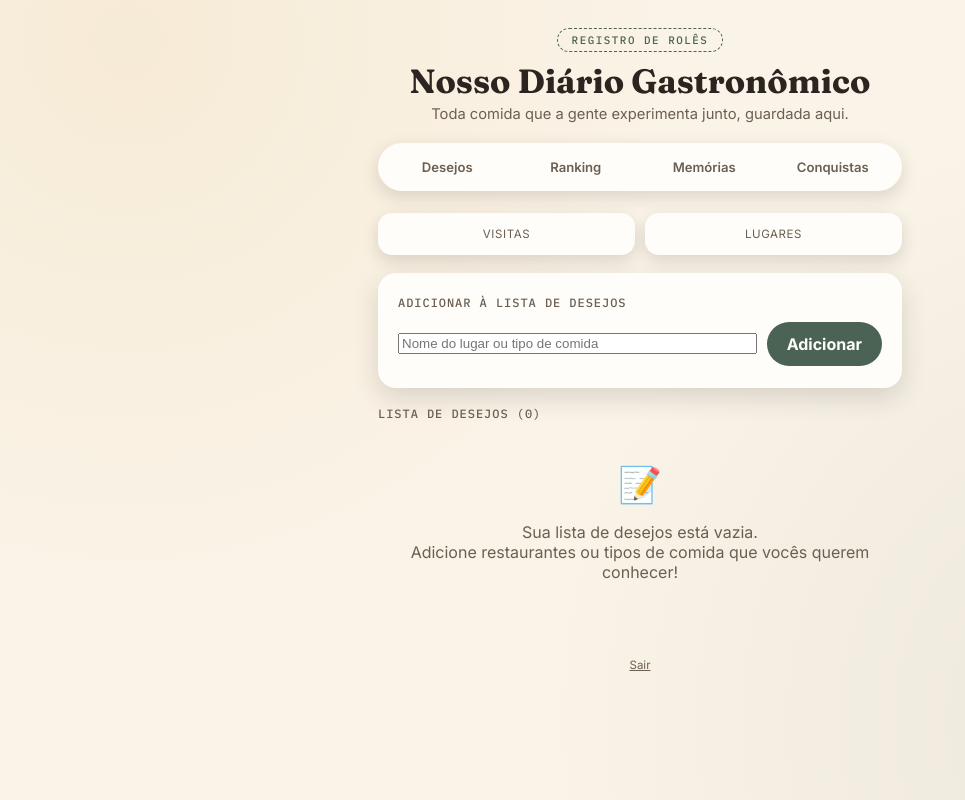
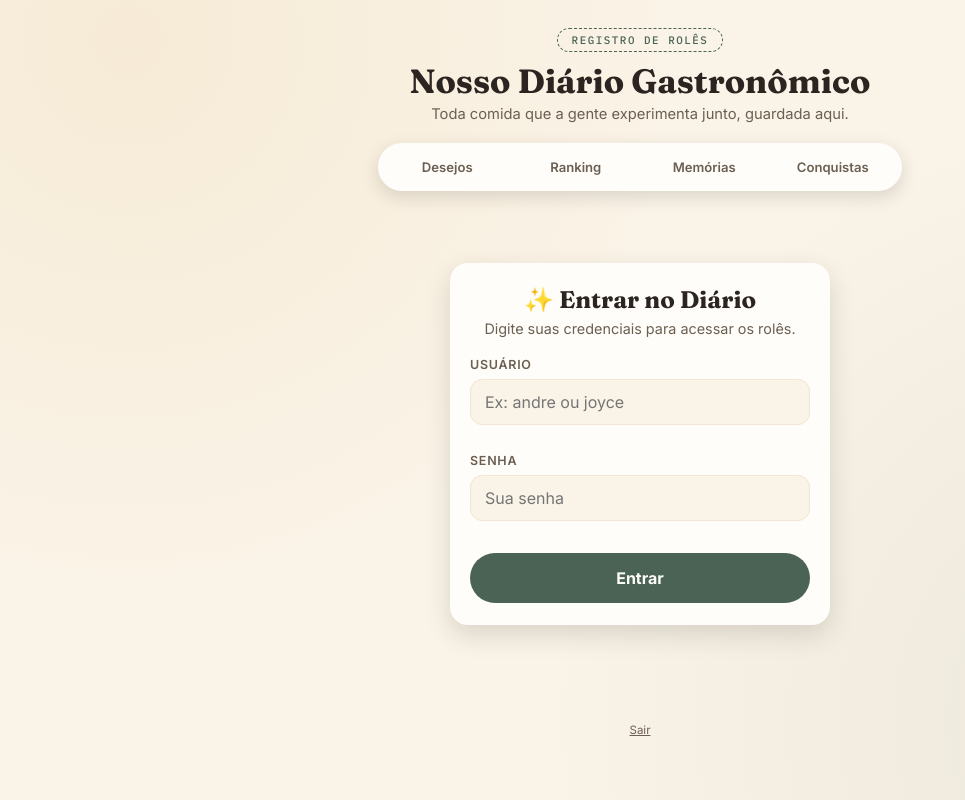
Before and after one commit to andregabriel-dev/diario, a Flask app: page /entrar in a window 1280 px wide. Shown: the whole page, without its empty margins (0-965 px from the left). Run offline with Flask 3, Linux system fonts and the light colour scheme.

Commit message:
Ajuste na tela inicial de login

```diff
--- a/app.py
+++ b/app.py
@@ -14,19 +14,16 @@ UPLOAD_DIR = os.path.join(BASE_DIR, 'static', 'uploads')
 os.makedirs(UPLOAD_DIR, exist_ok=True)
 
 app = Flask(__name__)
-
+app.config['SECRET_KEY'] = 'diario-gastronomico-chave-super-secreta-2026'
 
 @app.after_request
 def sem_cache(response):
-    # Evita que o navegador (bfcache) mostre uma página antiga já logada
-    # depois de sair, ou uma página desatualizada ao voltar.
     if request.endpoint != 'static':
         response.headers['Cache-Control'] = 'no-store, no-cache, must-revalidate, max-age=0'
         response.headers['Pragma'] = 'no-cache'
     return response
-app.config['SECRET_KEY'] = os.environ.get('DIARIO_SECRET_KEY', 'troque-esta-chave-antes-de-publicar')
 
-EXTENSOES_PERMITIDAS = {'png', 'jpg', 'jpeg', 'webp'}
+EXTENSOES_PERMITIDAS = {'png', 'jpg', 'jpeg', 'webp', 'jfif'}
 
 # Lista de desafios com pesos/pontos diferentes
 DESAFIOS = [
@@ -217,10 +214,14 @@ def formatar_data_curta(iso):
 
 @app.before_request
 def exigir_senha():
-    rotas_livres = {'entrar', 'mudar_senha', 'static'}
+    rotas_livres = {'entrar', 'mudar_senha', 'sair', 'static'}
+    print(f"DEBUG -> Rota acessada: {request.endpoint} | Usuário na sessão: {session.get('usuario')}")
+
     if request.endpoint in rotas_livres:
         return
+
     if not session.get('usuario'):
+        print("DEBUG -> Usuário NÃO logado! Redirecionando para /entrar...")
         return redirect(url_for('entrar'))
 
 @app.route('/entrar', methods=['GET', 'POST'])
@@ -262,7 +263,10 @@ def mudar_senha():
 
 @app.route('/sair')
 def sair():
+    print(">>> BOTÃO SAIR FOI CLICADO! LIMPANDO SESSÃO...")
     session.clear()
+    session.pop('usuario', None)
+    session.pop('nome', None)
     return redirect(url_for('entrar'))
 
 @app.route('/', methods=['GET', 'POST'])
@@ -516,10 +520,12 @@ def ranking():
 def memorias():
     db = get_db()
     registros = db.execute("SELECT * FROM registros WHERE status = 'fechado' ORDER BY data DESC").fetchall()
+    print(f"DEBUG MEMÓRIAS -> Total de registros fechados encontrados: {len(registros)}")
 
     por_dia = {}
     for r in registros:
         fotos = db.execute('SELECT id, arquivo, capa FROM fotos WHERE registro_id = ? ORDER BY capa DESC, id DESC', (r['id'],)).fetchall()
+        print(f"DEBUG MEMÓRIAS -> Registro ID {r['id']} ({r['local']}) tem {len(fotos)} foto(s) vinculada(s).")
         if not fotos:
             continue
         data_curta = formatar_data_curta(r['data'])
--- a/templates/entrar.html
+++ b/templates/entrar.html
@@ -1,95 +1,27 @@
 {% extends 'base.html' %}
 {% block conteudo %}
-<section class="painel ativa">
+<section class="painel ativa" style="display: flex; align-items: center; justify-content: center; min-height: 60svh;">
+    <div class="cartao cartao-entrar" style="max-width: 380px; width: 100%; text-align: center;">
+        <h1 class="titulo-entrar" style="font-family: 'Fraunces', serif; font-size: 1.5rem; margin: 0 0 6px;">✨ Entrar no Diário</h1>
+        <p style="color: var(--tinta-suave); font-size: 0.9rem; margin: 0 0 20px;">Digite suas credenciais para acessar os rolês.</p>
 
-    <!-- Resumo / Destaques da Página Inicial -->
-    <div class="grade-resumo" style="margin-bottom: 18px;">
-        <div class="resumo-item">
-            <div class="resumo-numero">{{ total_visitas }}</div>
-            <div class="resumo-legenda">Visitas</div>
-        </div>
-        <div class="resumo-item">
-            <div class="resumo-numero">{{ total_lugares }}</div>
-            <div class="resumo-legenda">Lugares</div>
-        </div>
+        <form method="POST">
+            <div class="campo" style="text-align: left; margin-bottom: 14px;">
+                <label for="usuario" style="display: block; font-size: 0.78rem; font-weight: 600; text-transform: uppercase; margin-bottom: 7px; color: var(--tinta-suave);">Usuário</label>
+                <input type="text" id="usuario" name="usuario" placeholder="Ex: andre ou joyce" required style="width: 100%; font-family: 'Inter', sans-serif; font-size: 1rem; padding: 12px 14px; border: 1.5px solid var(--papel-escuro); border-radius: 12px; background: var(--papel); color: var(--tinta);">
+            </div>
+
+            <div class="campo" style="text-align: left; margin-bottom: 18px;">
+                <label for="senha" style="display: block; font-size: 0.78rem; font-weight: 600; text-transform: uppercase; margin-bottom: 7px; color: var(--tinta-suave);">Senha</label>
+                <input type="password" id="senha" name="senha" placeholder="Sua senha" required style="width: 100%; font-family: 'Inter', sans-serif; font-size: 1rem; padding: 12px 14px; border: 1.5px solid var(--papel-escuro); border-radius: 12px; background: var(--papel); color: var(--tinta);">
+            </div>
+
+            <button type="submit" class="botao-principal" style="width: 100%;">Entrar</button>
+        </form>
+
+        {% if erro %}
+            <div class="flash flash-erro" style="margin-top: 14px;">{{ erro }}</div>
+        {% endif %}
     </div>
-
-    {% if foto_recente %}
-    <div class="cartao" style="margin-bottom: 18px; text-align: center; padding: 14px;">
-        <div class="titulo-secao" style="margin-bottom: 8px;">📸 Foto do Dia</div>
-        <img src="{{ url_for('static', filename='uploads/' + foto_recente.arquivo) }}" style="width: 100%; max-height: 220px; object-fit: cover; border-radius: 12px; margin-bottom: 6px;">
-        <div style="font-size: 0.85rem; font-weight: 600; color: var(--tinta);">{{ foto_recente.local }}</div>
-        <div style="font-size: 0.72rem; color: var(--tinta-suave);">Registrado por {{ foto_recente.autor }}</div>
-    </div>
-    {% endif %}
-
-    <!-- Formulário para adicionar desejo -->
-    <div class="cartao form-desejo">
-        <div class="titulo-secao">Adicionar à Lista de Desejos</div>
-        <form method="POST" class="campo-inline">
-            <input type="text" name="nome" placeholder="Nome do lugar ou tipo de comida" required>
-            <button type="submit" class="botao-principal botao-compacto">Adicionar</button>
-        </form>
-    </div>
-
-    <!-- Botão de Sorteio Aleatório -->
-    {% if lista %}
-    <button type="button" class="botao-principal botao-sortear" id="botao-sortear" style="margin-bottom: 16px;">
-        🎲 Sortear Restaurante Aleatório
-    </button>
-    <div id="destaque-sorteio" class="destaque-sorteio"></div>
-    {% endif %}
-
-    <!-- Lista de Desejos Cadastrados -->
-    <div class="titulo-secao">Lista de Desejos ({{ lista|length }})</div>
-
-    {% if lista|length == 0 %}
-        <div class="vazio">
-            <div class="emoji">📝</div>
-            <p>Sua lista de desejos está vazia.<br>Adicione restaurantes ou tipos de comida que vocês querem conhecer!</p>
-        </div>
-    {% else %}
-        <div class="lista-desejos" id="container-desejos">
-            {% for item in lista %}
-            <div class="item-desejo" data-nome="{{ item.nome }}">
-                <div class="info-desejo">
-                    <h3>{{ item.nome }}</h3>
-                    <span class="adicionado-por">Adicionado por {{ item.adicionado_por }}</span>
-                </div>
-                <div class="acoes-desejo">
-                    <a href="{{ url_for('registrar', local=item.nome, desejo_id=item.id) }}" class="link-vamos">Ir hoje! ✨</a>
-                    <form method="POST" action="{{ url_for('excluir_desejo', desejo_id=item.id) }}" onsubmit="return confirm('remover da lista?');" style="margin:0;">
-                        <button type="submit" class="botao-remover-desejo">✕</button>
-                    </form>
-                </div>
-            </div>
-            {% endfor %}
-        </div>
-    {% endif %}
-
 </section>
 {% endblock %}
-
-{% block script %}
-<script>
-    const botaoSortear = document.getElementById('botao-sortear');
-    if (botaoSortear) {
-        botaoSortear.addEventListener('click', () => {
-            const itensDesejo = document.querySelectorAll('.item-desejo');
-            if (itensDesejo.length === 0) return;
-
-            // Remove destaque anterior
-            itensDesejo.forEach(i => i.classList.remove('sorteado'));
-
-            // Sorteia aleatoriamente
-            const sorteado = itensDesejo[Math.floor(Math.random() * itensDesejo.length)];
-            sorteado.classList.add('sorteado');
-            sorteado.scrollIntoView({ behavior: 'smooth', block: 'center' });
-
-            const nomeRestaurante = sorteado.getAttribute('data-nome');
-            const destaqueDiv = document.getElementById('destaque-sorteio');
-            destaqueDiv.innerHTML = `🎉 O escolhido foi: <strong>${nomeRestaurante}</strong>!`;
-        });
-    }
-</script>
-{% endblock %}
```
Also changed, not shown: diario.db, static/uploads/46ecfe6468b2473db138ef572d373a34.jpg (added).
